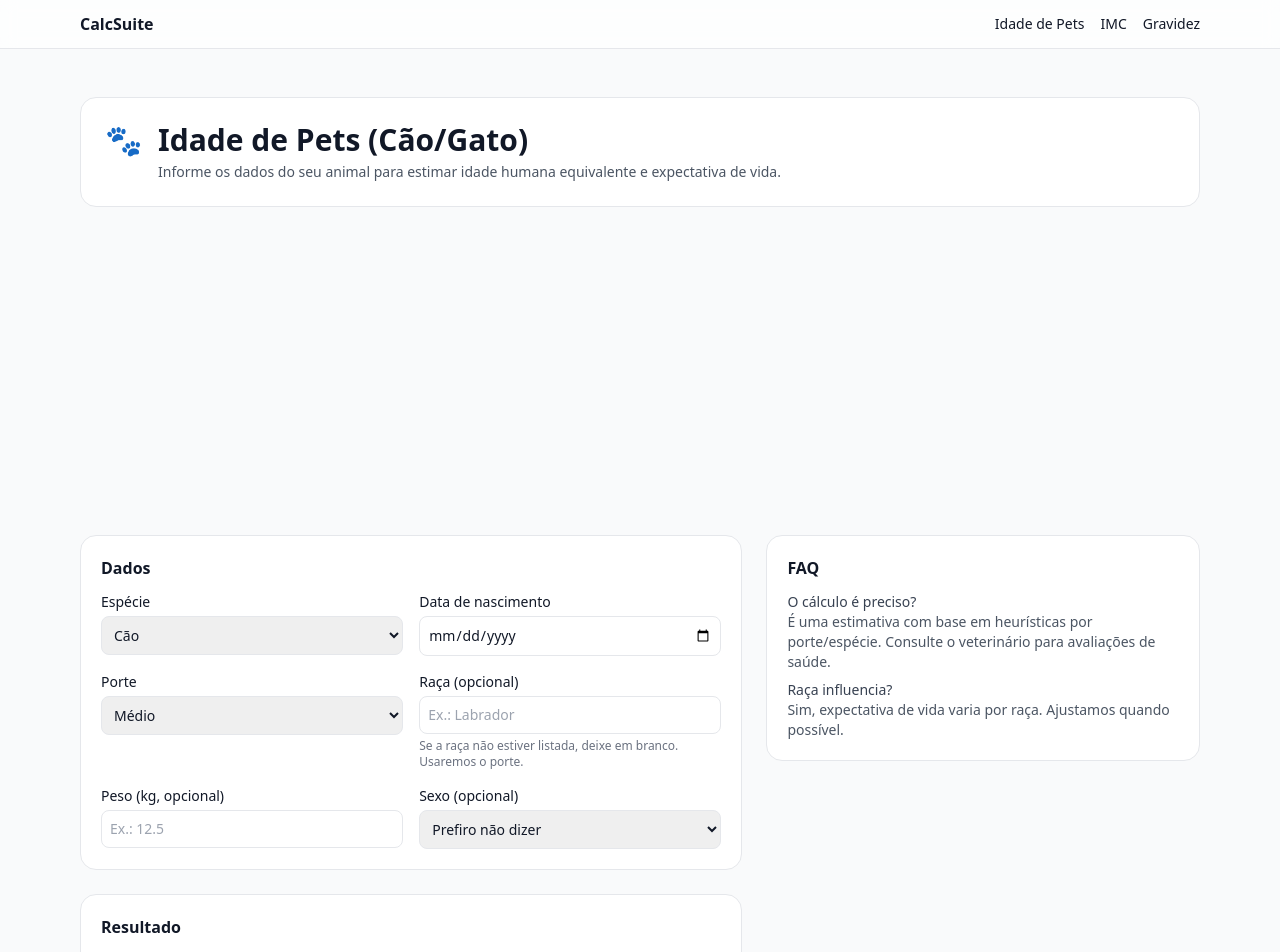
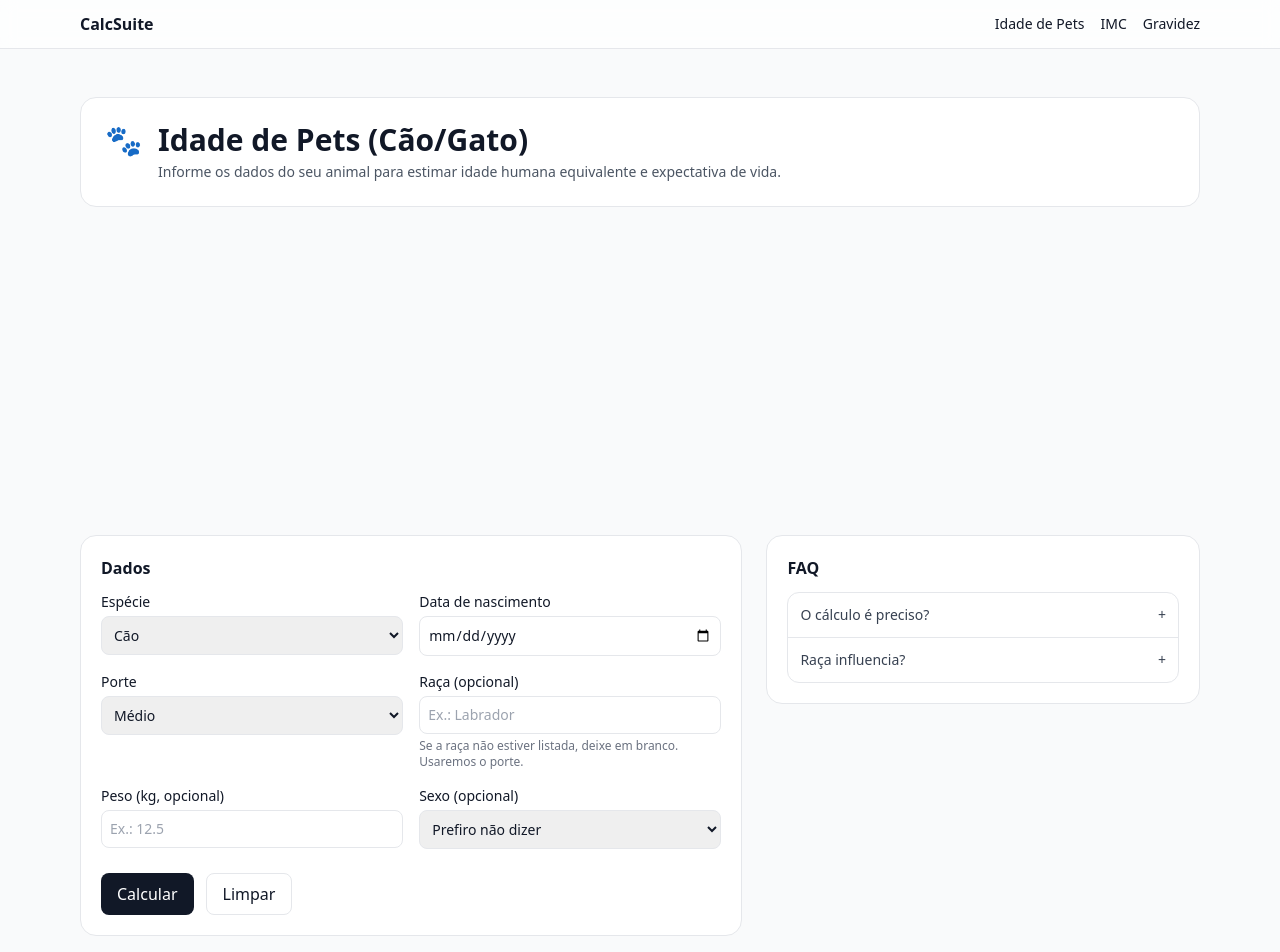
Before and after one commit to jfvitor/calc-suite, a Next.js app: page /pt/idade-pets in a window 1280 px wide. Shown: the top 952 px of the page. Built offline with nearby package versions, Linux system fonts and the light colour scheme.

Commit message:
Update PetCalculator.tsx

```diff
--- a/app/pt/idade-pets/PetCalculator.tsx
+++ b/app/pt/idade-pets/PetCalculator.tsx
@@ -112,6 +112,9 @@ function usePetCalcState() {
   const [weight, setWeight] = useState<string>(""); // opcional (kg)
   const [sex, setSex] = useState<string>("");
 
+  // controla quando exibir o resultado
+  const [calculated, setCalculated] = useState<boolean>(false);
+
   const breedOptions = BREEDS[species];
   const selectedBreed = useMemo(() => breedOptions.find((b) => b.name === breed), [breedOptions, breed]);
 
@@ -138,19 +141,27 @@ function usePetCalcState() {
     return base;
   }, [selectedBreed, species, sizeKey, weight]);
 
-  const remainingYears = Math.max(0, lifeExp - animalYears);
   const stage = lifeStage(species, humanYears);
 
+  function clearAll() {
+    setSpecies("dog");
+    setDob("");
+    setSize("medium");
+    setBreed("");
+    setWeight("");
+    setSex("");
+    setCalculated(false);
+  }
+
   return {
-    state: { species, dob, size, breed, weight, sex },
-    setters: { setSpecies, setDob, setSize, setBreed, setWeight, setSex },
+    state: { species, dob, size, breed, weight, sex, calculated },
+    setters: { setSpecies, setDob, setSize, setBreed, setWeight, setSex, setCalculated, clearAll },
     derived: {
       breedOptions,
       selectedBreed,
       animalYears,
       humanYears,
       lifeExp,
-      remainingYears,
       stage,
       sizeKey,
     },
@@ -178,7 +189,7 @@ export default function PetCalculator({ faq }: { faq: readonly { q: string; a: s
         heroEmoji="🐾"
         form={<Form />}
         result={<Result />}
-        faq={<Faq items={faq} />}
+        faq={<FaqToggle items={faq} />}
       />
     </PetCalcProvider>
   );
@@ -188,7 +199,7 @@ export default function PetCalculator({ faq }: { faq: readonly { q: string; a: s
 function Form() {
   const {
     state: { species, dob, size, breed, weight, sex },
-    setters: { setSpecies, setDob, setSize, setBreed, setWeight, setSex },
+    setters: { setSpecies, setDob, setSize, setBreed, setWeight, setSex, setCalculated, clearAll },
     derived: { breedOptions },
   } = usePetCalc();
 
@@ -201,7 +212,8 @@ function Form() {
           value={species}
           onChange={(e) => {
             setSpecies(e.target.value as Species);
-            setBreed(""); // reset breed quando muda espécie
+            setBreed("");
+            setCalculated(false);
           }}
         >
           <option value="dog">Cão</option>
@@ -216,7 +228,10 @@ function Form() {
           className="w-full border rounded-lg p-2"
           value={dob}
           max={new Date().toISOString().slice(0, 10)}
-          onChange={(e) => setDob(e.target.value)}
+          onChange={(e) => {
+            setDob(e.target.value);
+            setCalculated(false);
+          }}
         />
       </label>
 
@@ -225,7 +240,10 @@ function Form() {
         <select
           className="w-full border rounded-lg p-2"
           value={size}
-          onChange={(e) => setSize(e.target.value as SizeKey)}
+          onChange={(e) => {
+            setSize(e.target.value as SizeKey);
+            setCalculated(false);
+          }}
         >
           <option value="small">Pequeno</option>
           <option value="medium">Médio</option>
@@ -239,7 +257,10 @@ function Form() {
           list="breedList"
           className="w-full border rounded-lg p-2"
           value={breed}
-          onChange={(e) => setBreed(e.target.value)}
+          onChange={(e) => {
+            setBreed(e.target.value);
+            setCalculated(false);
+          }}
           placeholder={species === "dog" ? "Ex.: Labrador" : "Ex.: Siamês"}
         />
         <datalist id="breedList">
@@ -258,30 +279,65 @@ function Form() {
           step={0.1}
           className="w-full border rounded-lg p-2"
           value={weight}
-          onChange={(e) => setWeight(e.target.value)}
+          onChange={(e) => {
+            setWeight(e.target.value);
+            setCalculated(false);
+          }}
           placeholder="Ex.: 12.5"
         />
       </label>
 
       <label className="text-sm">
         <span className="block mb-1">Sexo (opcional)</span>
-        <select className="w-full border rounded-lg p-2" value={sex} onChange={(e) => setSex(e.target.value)}>
+        <select
+          className="w-full border rounded-lg p-2"
+          value={sex}
+          onChange={(e) => {
+            setSex(e.target.value);
+            setCalculated(false);
+          }}
+        >
           <option value="">Prefiro não dizer</option>
           <option value="female">Fêmea</option>
           <option value="male">Macho</option>
         </select>
       </label>
+
+      {/* Botões de ação */}
+      <div className="md:col-span-2 flex flex-wrap gap-3 pt-2">
+        <button
+          type="button"
+          className="px-4 py-2 rounded-lg bg-gray-900 text-white"
+          onClick={() => setCalculated(true)}
+          aria-label="Calcular idade do pet"
+        >
+          Calcular
+        </button>
+        <button
+          type="button"
+          className="px-4 py-2 rounded-lg border"
+          onClick={clearAll}
+          aria-label="Limpar campos"
+        >
+          Limpar
+        </button>
+      </div>
     </form>
   );
 }
 
 function Result() {
   const {
-    state: { dob },
-    derived: { animalYears, humanYears, lifeExp, remainingYears, stage, selectedBreed, sizeKey },
+    state: { dob, calculated, species },
+    derived: { animalYears, humanYears, lifeExp, selectedBreed, sizeKey, stage },
   } = usePetCalc();
 
-  if (!dob) return <div className="text-sm text-gray-600">Preencha a data de nascimento para calcular.</div>;
+  if (!calculated) {
+    return <div className="text-sm text-gray-600">Preencha os dados e clique em <b>Calcular</b> para ver o resultado.</div>;
+  }
+  if (!dob) {
+    return <div className="text-sm text-red-600">Informe a <b>data de nascimento</b> para calcular.</div>;
+  }
 
   return (
     <div className="space-y-2 text-sm">
@@ -299,9 +355,14 @@ function Result() {
       <Info
         title="Expectativa de vida"
         value={`${lifeExp.toFixed(1)} anos`}
-        hint={selectedBreed ? `Baseado na raça: ${selectedBreed.name}` : "Estimativa por porte/espécie."}
+        hint={
+          selectedBreed
+            ? `Baseado na raça: ${selectedBreed.name}`
+            : species === "dog"
+            ? "Estimativa por porte (cães)."
+            : "Estimativa média (gatos)."
+        }
       />
-      <Info title="Anos restantes (estim.)" value={`${round1(remainingYears)} anos`} />
       <p className="text-xs text-gray-500 mt-3">
         As estimativas são aproximadas e podem variar conforme genética, ambiente, nutrição e cuidados veterinários.
         Consulte o seu veterinário.
@@ -322,15 +383,33 @@ function Info({ title, value, hint }: { title: string; value: string; hint?: str
   );
 }
 
-function Faq({ items }: { items: readonly { q: string; a: string }[] }) {
+// ---------- FAQ toggle ----------
+function FaqToggle({ items }: { items: readonly { q: string; a: string }[] }) {
+  const [open, setOpen] = useState<number | null>(null);
   return (
-    <ul className="text-sm text-gray-700 space-y-2">
-      {items.map((it) => (
-        <li key={it.q}>
-          <p className="font-medium">{it.q}</p>
-          <p className="text-gray-600">{it.a}</p>
-        </li>
-      ))}
+    <ul className="text-sm text-gray-700 divide-y rounded-xl border">
+      {items.map((it, idx) => {
+        const isOpen = open === idx;
+        return (
+          <li key={it.q}>
+            <button
+              type="button"
+              onClick={() => setOpen(isOpen ? null : idx)}
+              className="w-full text-left flex items-center justify-between gap-3 p-3 hover:bg-gray-50"
+              aria-expanded={isOpen}
+              aria-controls={`faq-${idx}`}
+            >
+              <span className="font-medium">{it.q}</span>
+              <span aria-hidden>{isOpen ? "–" : "+"}</span>
+            </button>
+            {isOpen && (
+              <div id={`faq-${idx}`} className="p-3 pt-0 text-gray-600">
+                {it.a}
+              </div>
+            )}
+          </li>
+        );
+      })}
     </ul>
   );
 }
```
